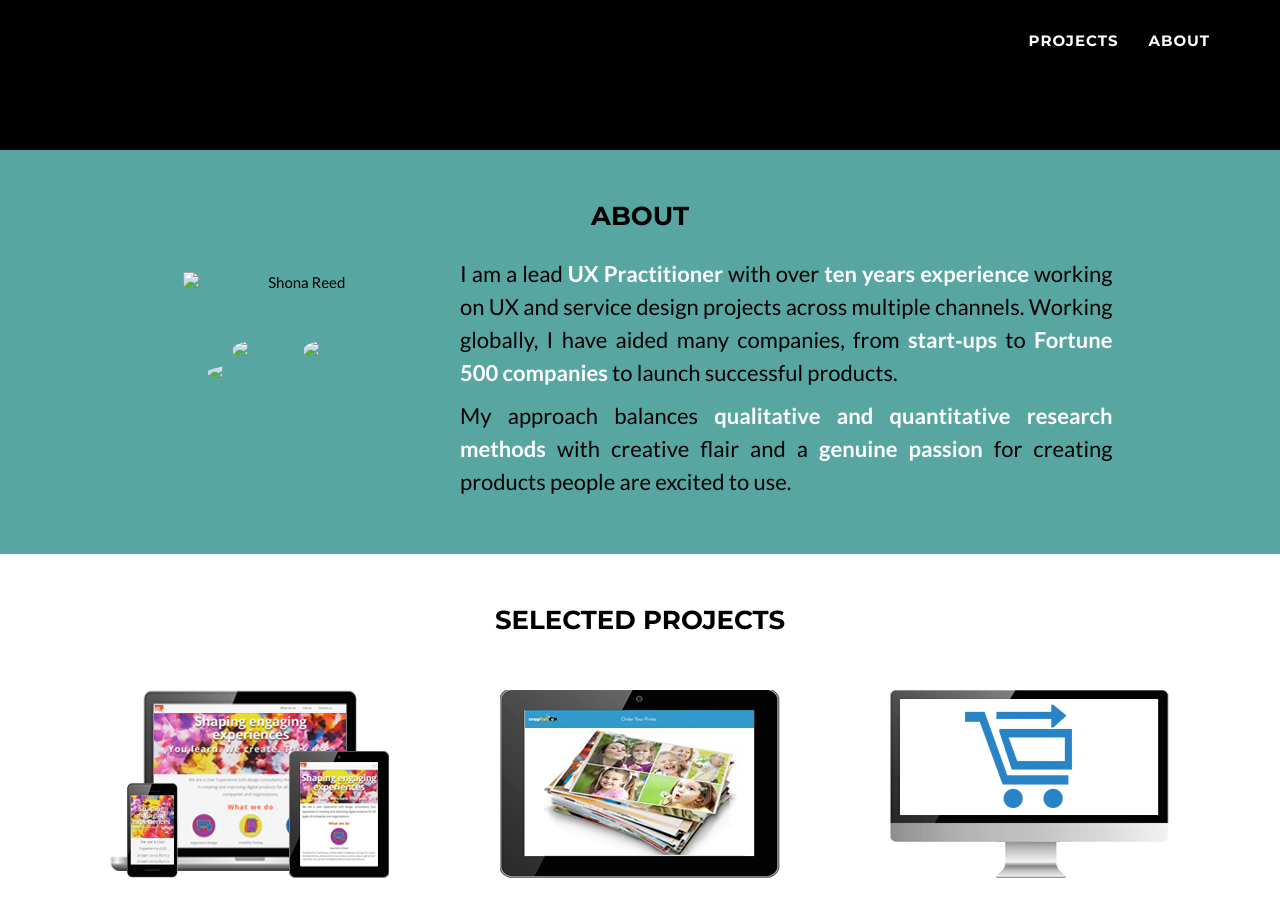
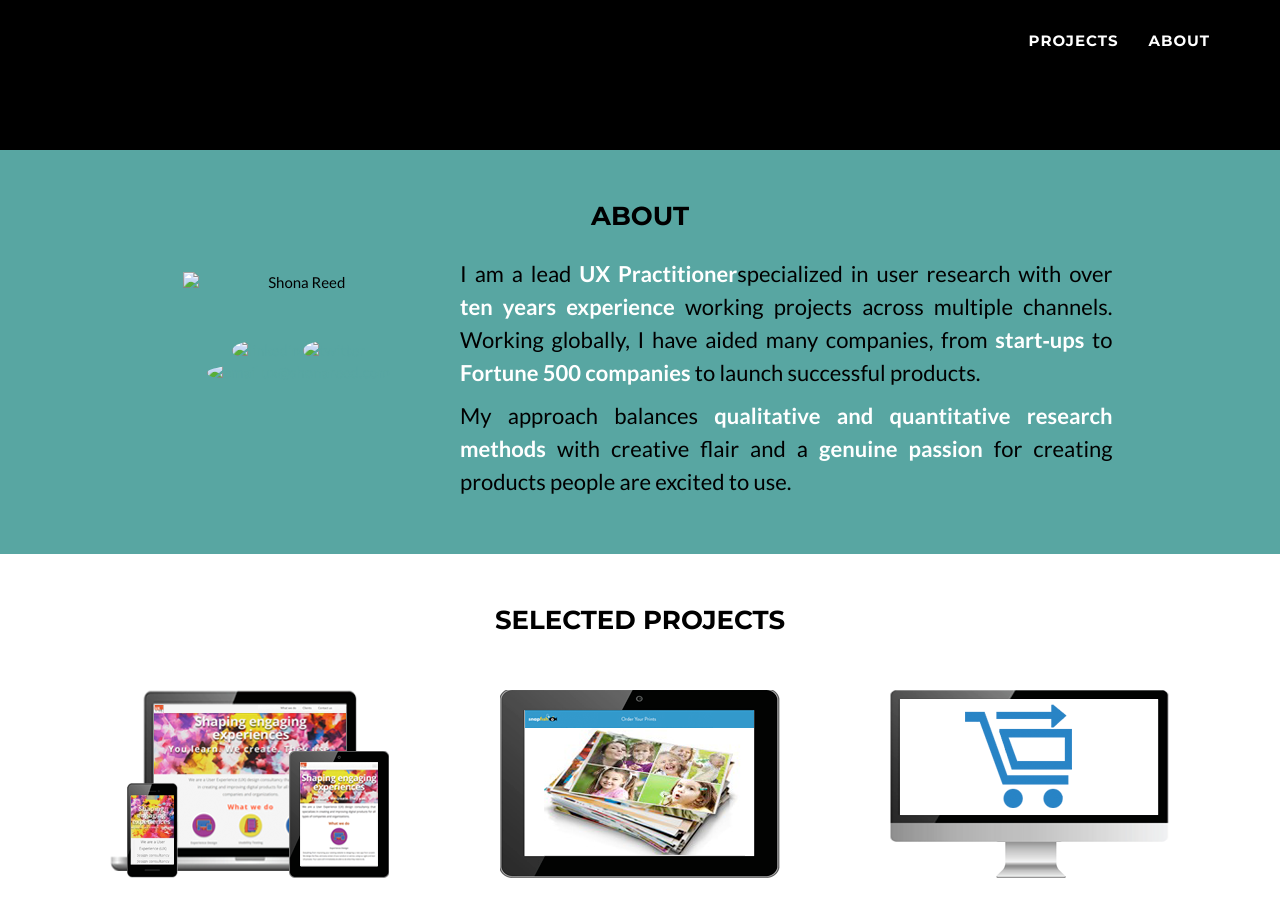
Before and after one commit to 4point7/4point7.github.io, a Jekyll site: the page built from index.html, in a window 1280 px wide and 900 px high, scrolled down 326 px. Built offline with Jekyll 4.4.1, drawn with Linux system fonts in a browser that asks for light colours.

Commit message:
about_update_30_12_15

```diff
--- a/_includes/about.html
+++ b/_includes/about.html
@@ -16,7 +16,7 @@
                 </div>
                 <div class="col-md-7">
                   <p>
-                    I am a lead <span>UX Practitioner</span> with over <span>ten years experience</span> working on UX and service design projects across multiple channels. Working globally, I have aided many companies, from <span>start&#8209;ups </span>to<span> Fortune 500 companies</span> to launch successful products.
+                    I am a lead <span>UX Practitioner</span>specialized in user research with over <span>ten years experience</span> working projects across multiple channels. Working globally, I have aided many companies, from <span>start&#8209;ups </span>to<span> Fortune 500 companies</span> to launch successful products.
                   </p>
                   <p>
                     My approach balances <span>qualitative and quantitative research methods</span> with creative flair and a <span>genuine passion</span> for creating products people are excited to use.
```
